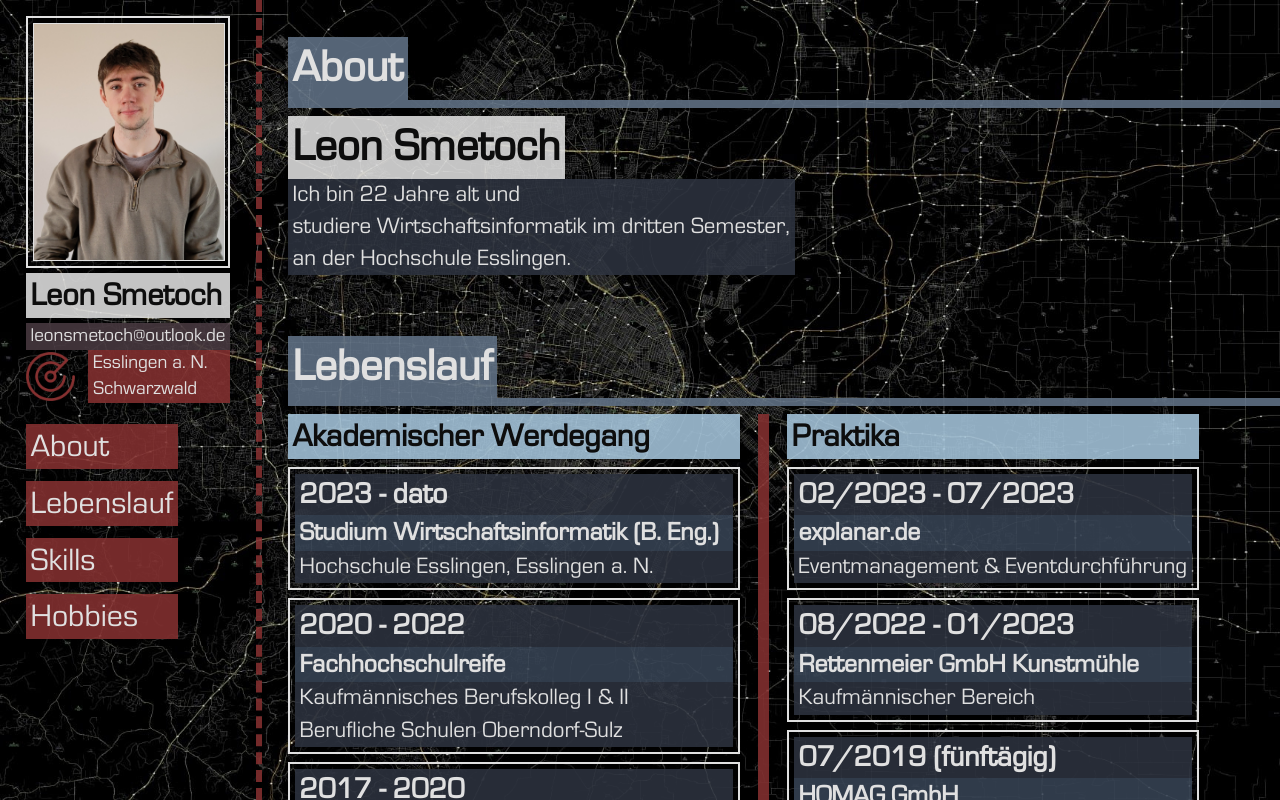
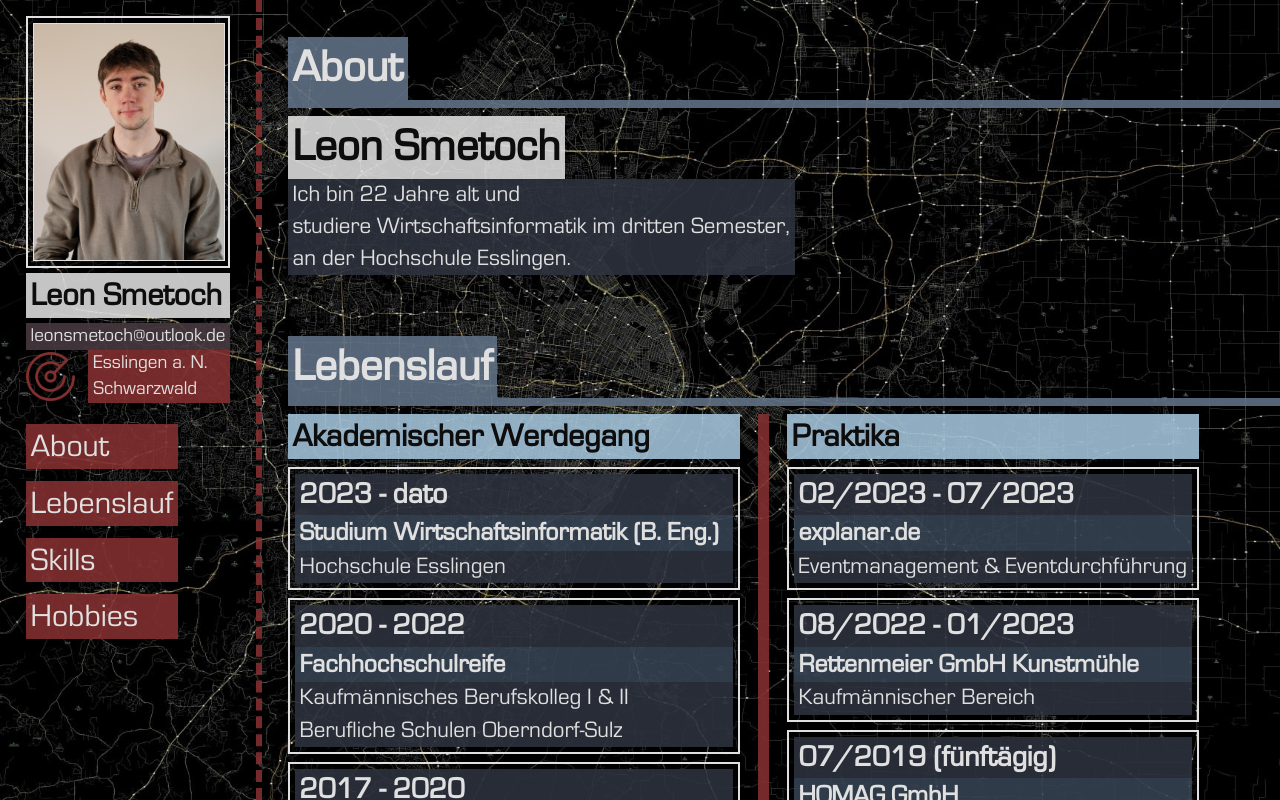
Before and after one commit to 00DK0/personalWebsite, a website built with webpack: page index.html in a window 1280 px wide. Built offline with nearby package versions, Linux system fonts and the light colour scheme; files whose address does not match are found by name.

Commit message:
description fix in hobbySportText1 description fix Hochschule Esslingen

```diff
--- a/index.html
+++ b/index.html
@@ -81,7 +81,7 @@
         <div class="cvContentContainer">
           <h3>2023 - dato</h3>
           <h4>Studium Wirtschaftsinformatik (B. Eng.)</h4>
-          <p>Hochschule Esslingen, Esslingen a. N.</p>
+          <p>Hochschule Esslingen</p>
         </div>
         <div class="cvContentContainer">
           <h3>2020 - 2022</h3>
```
Also changed, not shown: 1 other file.
